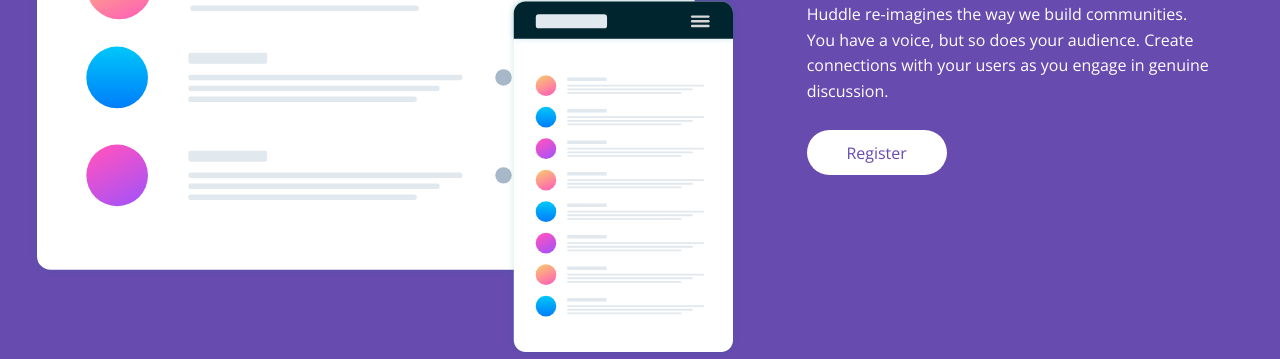
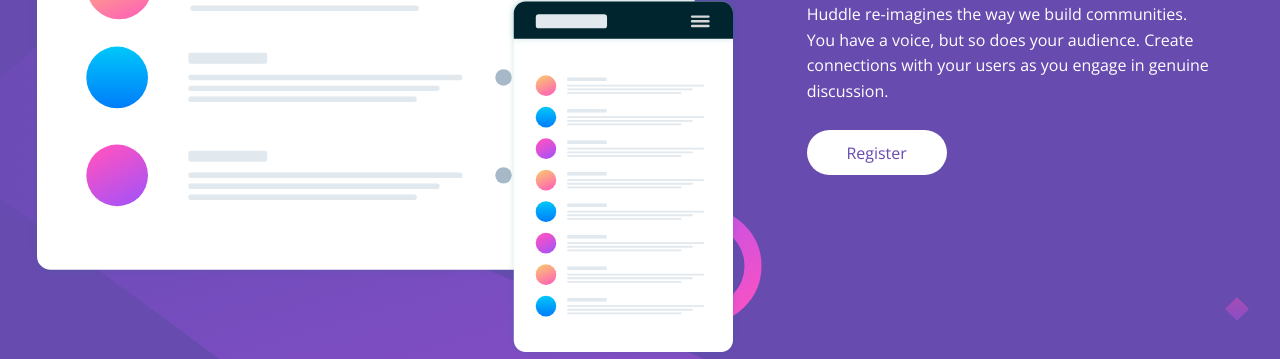
Before and after one commit to sauravchamoli17/Huddle-Landing-Page-With-Single-Introductory-Section---Frontendmentor-Challenge, a plain HTML site: page index.html in a window 1280 px wide. Shown: the part 297-656 px from the top of the page. Drawn offline with nearby package versions, Linux system fonts and the light colour scheme.

Commit message:
Update main.css

```diff
--- a/css/main.css
+++ b/css/main.css
@@ -11,7 +11,7 @@
   --violet: hsl(257, 40%, 49%);
 }
 body {
-  background: url("./images/bg-desktop.svg");
+  background: url("../images/bg-desktop.svg");
   background-color: var(--violet);
   color: #ffffff;
   margin: 0;
```
